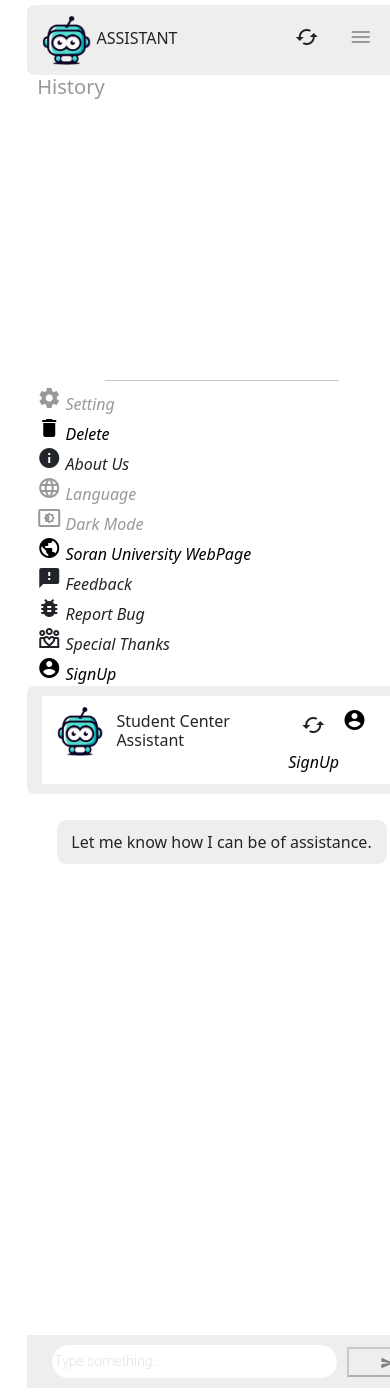
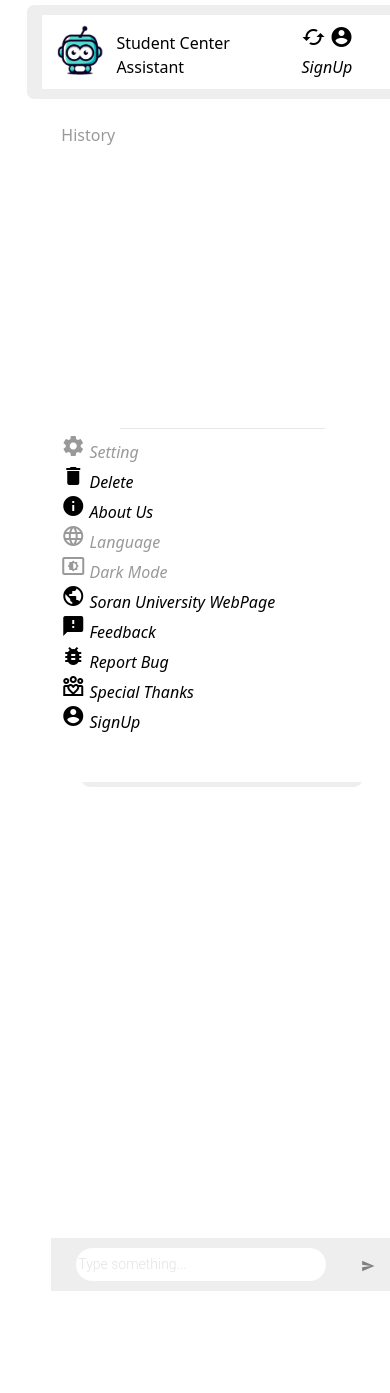
Before and after one commit to shadarf779/chat_bot, a PHP site: page /index.php in a window 390 px wide. Run offline with PHP 8.4, Linux system fonts and the light colour scheme; data that the repository does not hold is empty; some libraries are stand-ins or nearby versions.

Commit message:
fixed the desgin

```diff
--- a/index.php
+++ b/index.php
@@ -16,7 +16,7 @@ $_SESSION['Bot'] = "Hello How I can Assistent today ?";
     <!-- Import jQuery UI stylesheet -->
     <script src="https://code.jquery.com/ui/1.12.1/jquery-ui.min.js"></script>
     <!--Import jQuery UI JavaScript library-->
-    <link rel="stylesheet" href="/bootstrap-5.3.0-alpha1-dist/css/bootstrap.min.css">
+    <link href="https://cdn.jsdelivr.net/npm/tailwindcss@2.2.19/dist/tailwind.min.css" rel="stylesheet">
  <!-- Import Bootstrap stylesheet -->
     <title>CHATBOT</title>
     <link rel="icon" type="image/Soran University Assistant.png" href="image/Soran University Assistant.png">
@@ -56,168 +56,111 @@ $_SESSION['Bot'] = "Hello How I can Assistent today ?";
 <body>
 
 <div class="container">
-        <div class="row no-gutters">
-            <div class="col-md-4 border-right">
+
     <div class="settings-tray">
-
-                            <span style="margin-right:100px">
+                                <div class="friend-drawer no-gutters">
                                     <img class="profile-image" src="Image/logo.png" alt="Compus">
-                            ASSISTANT
+                                    <div class="text">
+                                        <h6>Student Center Assistant</h6>
+                                    </div>
+                                    <span class="settings-tray--right">
+                                        <button class="btn disable-btn" onclick="location.reload()"><i class="material-icons">cached</i></button>
+                                        <span>
+                                            <?php if (isset($_SESSION['UserID'])): ?>
+                                                <i class="signup-drawer--onhover" onclick="SignOut()"><i class="material-icons">account_circle</i>
+                                                <i>LogOut</i></i>
+                                            <?php else: ?>
+                                                <a class="signup-drawer--onhover" href="Signup.php"><i class="material-icons">account_circle</i>
+                                                <i>SignUp</i></a>
+                                            <?php endif; ?>
                                         </span>
-
-
-                        <span class="settings-tray--right " >
-                            <button class="btn disable-btn" onclick="location.reload()"><i  class="material-icons"> cached</i></button>
-                            <button class="btn"  title="Not-Avaliable" id="Not-Avaliable"> <i class="material-icons"> menu</i></button>
                                     </span>
                                 </div>
-                    <div class="Search-box">
                             </div>
-                    <div  title="Not-Avaliable" id="Not-Avaliable" class="history">
+    <div class="flex flex-wrap">
+        <div class="w-full md:w-1/4 p-6 relative">
+            <div class="Search-box"></div>
+            <div title="Not-Avaliable" id="Not-Avaliable" class="history">
                 <h5>History</h5>
-                        <!--
-                        <img width='250px'height='250px' src='Image/Soran University Assistant.png' alt='Picture not Found '>
-                        <div class="friend-drawer ">
-                            <img class="profile-image" src="Chat-History-Icon.png" alt="chathistory">
-                            <div class="text">
-                                <h6>Hello</h6>
-                            </div>
-                            <span class="time text-muted small">22:34</span>
-                        </div>
-                    -->
             </div>
             <hr>
-                    <div class="setting-fild" >
-                       <div   title="Not-Avaliable" id="Not-Avaliable">
-                        <span class="material-icons" >
-                            settings
-                            </span>
-                            <i >Setting</i>
+            <div class="setting-fild">
+                <div title="Not-Avaliable" id="Not-Avaliable">
+                    <span class="material-icons">settings</span>
+                    <i>Setting</i>
                 </div>
-
                 <div class="text">
-                            <a href="DeleteHistory.php" onclick="confirmDelete()" >
-                            <span class="material-icons">
-                            delete
-                            </span>
+                    <a href="DeleteHistory.php" onclick="confirmDelete()">
+                        <span class="material-icons">delete</span>
                         <i>Delete</i>
                     </a>
                 </div>
                 <div onclick="showAboutUs()" class="text">
-                            <span  class="material-icons">
-                                info
-                                </span>
+                    <span class="material-icons">info</span>
                     <i>About Us</i>
                 </div>
-
-                            <div  title="Not-Avaliable" id="Not-Avaliable">
-                                <span class="material-icons">
-                                    language
-                                    </span>
+                <div title="Not-Avaliable" id="Not-Avaliable">
+                    <span class="material-icons">language</span>
                     <i>Language</i>
                 </div>
                 <div title="Not-Avaliable" id="Not-Avaliable">
-                                    <span class="material-icons">
-                                        settings_brightness
-                                        </span>
+                    <span class="material-icons">settings_brightness</span>
                     <i>Dark Mode</i>
                 </div>
                 <div class="text">
                     <a href="https://www.soran.edu.iq/">
-                                    <span class="material-icons">
-                                    public
-                                        </span>
-                                        <i>  Soran University WebPage </i>
+                        <span class="material-icons">public</span>
+                        <i>Soran University WebPage</i>
                     </a>
                 </div>
                 <div onclick="feedback()" class="text">
-                                    <span class="material-icons">
-                                        feedback
-                                        </span>
+                    <span class="material-icons">feedback</span>
                     <i>Feedback</i>
                 </div>
-
                 <div onclick="Bug_report()" class="text">
-                                    <span class="material-icons">
-                                        bug_report
-                                        </span>
-                                        <i> Report Bug</i>
+                    <span class="material-icons">bug_report</span>
+                    <i>Report Bug</i>
                 </div>
                 <div onclick="showSpecialThanks()" class="text">
-                                         <span  class="material-symbols-outlined">
-                                            diversity_4
-                                                </span>
+                    <span class="material-symbols-outlined">diversity_4</span>
                     <i>Special Thanks</i>
+                </div>
+                <div class="text">
+                    <?php if (isset($_SESSION['UserID'])): ?>
+                        <i onclick="SignOut()"><i class="material-icons">account_circle</i>
+                        <i>LogOut</i></i>
+                    <?php else: ?>
+                        <a href="Signup.php">
+                            <i class="material-icons">account_circle</i>
+                            <i>SignUp</i>
 
-                                    </div>
-                                    <div  class="text">
-                                    <?php
-                                  if (isset($_SESSION['UserID'])) {
-                                          echo '<i  onclick="SignOut()"><i  class="material-icons">account_circle</i>
-                                          <i>LogOut</i></i>';
-                                        }else{
-
-                                          echo ' <a href="Signup.php" > <i class="material-icons">account_circle</i>
-                                          <i>SignUp</i></a>';
-                                        }    ?>
-                                    </div>
-
-                    </div>
-
-            </div>
-            <div class="col-md-8">
-                    <div class="settings-tray">
-                        <div class="friend-drawer no-gutters ">
-
-                                         <img class="profile-image" src="Image/logo.png" alt="Compus">
-                                        <div class="text">
-                                       <h6>Student Center Assistant</h6>
-
-                                </div>
-                                <span class="settings-tray--right">
-                                <button class="btn disable-btn" onclick="location.reload()"><i  class="material-icons"> cached</i></button>
-                                 <span  >
-                                <?php
-
-                                  if (isset($_SESSION['UserID'])) {
-                                    echo '<i class="signup-drawer--onhover"  onclick="SignOut()"> <i class="material-icons">account_circle</i>
-                                    <i>LogOut</i></i>';
-                                        }else{
-
-                                          echo ' <a class="signup-drawer--onhover"  href="Signup.php"  > <i class="material-icons">account_circle</i>
-                                          <i  >SignUp</i></a>';
-                                        }
-                             ?>
-                              </span>
-                            </span>
+                        </a>
+                    <?php endif; ?>
                 </div>
             </div>
+        </div>
+        <div class="w-full md:w-3/4 p-6 relative">
             <div id="chat-container" class="chat-container" style="height:75%;overflow-y: scroll; overflow-x: hidden;">
                 <div class="chat-panel">
-    <?php
-    chatpanel:
-     if(!isset($_SESSION['chat_log'])){ ?>
+                    <?php if(!isset($_SESSION['chat_log'])): ?>
                         <p class="user-message">
                             <div class="row no-gutters">
                                 <div class="col-md-6">
-
                                     <div class="chat-bubble chat-bubble--left">
                                         <div><?php echo $rand_msg; ?></div> <!-- Display the randomly selected message -->
-
                                     </div>
                                 </div>
                             </div>
                         </p>
-                    <?php }?>
-        <?php  if(isset($_SESSION['chat_log'])):
-            foreach($_SESSION['chat_log'] as $message):
-                if($message['sender'] == 'bot'): ?>
+                    <?php endif; ?>
+                    <?php if(isset($_SESSION['chat_log'])): ?>
+                        <?php foreach($_SESSION['chat_log'] as $message): ?>
+                            <?php if($message['sender'] == 'bot'): ?>
                                 <p class="user-message">
                                     <div class="row no-gutters">
                                         <div class="col-md-6">
-
                                             <div class="chat-bubble chat-bubble--left">
-                                    <?php echo $message['message'] ; ?>
+                                                <?php echo $message['message']; ?>
                                             </div>
                                         </div>
                                     </div>
@@ -226,7 +169,7 @@ $_SESSION['Bot'] = "Hello How I can Assistent today ?";
                                 <p class="bot-message">
                                     <div class="row no-gutters">
                                         <div class="col-md-12">
-                                <span class=" time-bubble-Right  time text-muted small">22:34</span>
+                                            <span class="time-bubble-Right time text-muted small">22:34</span>
                                             <div class="chat-bubble chat-bubble-Right offset-md-9 chat-bubble--right">
                                                 <?php echo $message['message']; ?>
                                             </div>
@@ -238,7 +181,6 @@ $_SESSION['Bot'] = "Hello How I can Assistent today ?";
                     <?php endif; ?>
                 </div>
             </div>
-
             <form method="POST" action="Answer.php" autocomplete="off">
                 <div class="row">
                     <div class="col-md-12">
@@ -257,8 +199,6 @@ $_SESSION['Bot'] = "Hello How I can Assistent today ?";
                     </div>
                 </div>
             </form>
-
-
         </div>
 
     </div>
```
Lines whose indentation alone changed are shown as unchanged.
